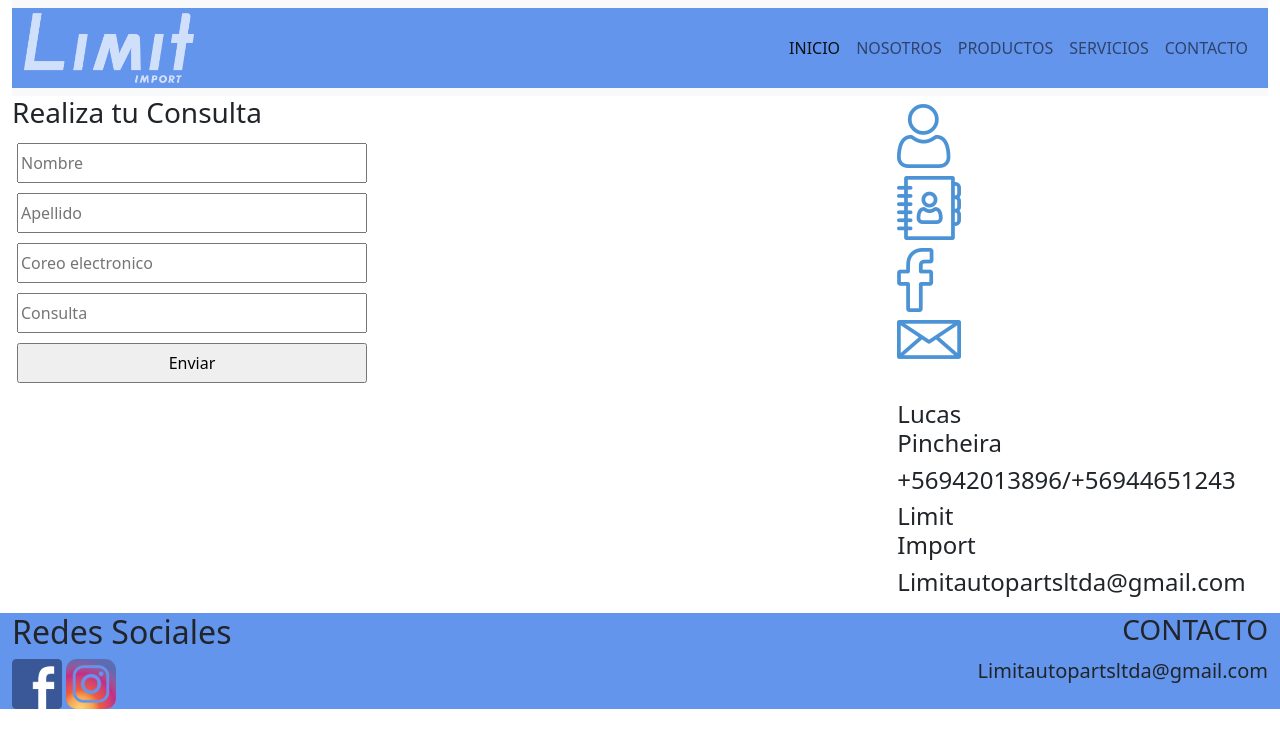
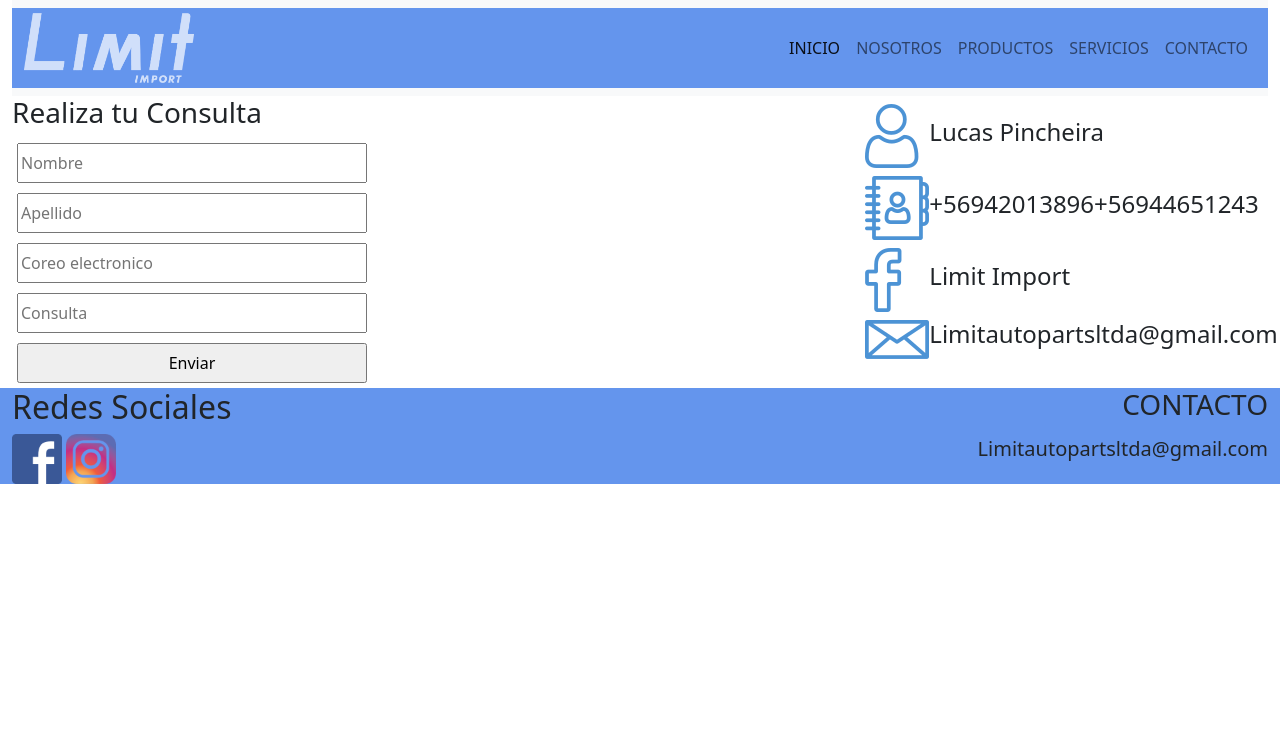
Before and after one commit to Joeshi02/proyecto-bootstrap.coder, a plain HTML site: page pages/contacto.html in a window 1280 px wide. Drawn offline with nearby package versions, Linux system fonts and the light colour scheme.

Commit message:
correccion de pagina contacto y css

```diff
--- a/css/style.css
+++ b/css/style.css
@@ -18,4 +18,7 @@ height: 50px;}
     width: 90px;
     height: 80px;
   }
-  ul{list-style: none;}
+  ul{
+    list-style: none;
+    margin: 0;
+    padding: 0;}
--- a/pages/contacto.html
+++ b/pages/contacto.html
@@ -54,21 +54,26 @@
               <input class="tamañoForm" type="submit" value="Enviar">
           </form>
           </div>
-          <div class="col-lg-2 col-6 ">
-          <ul>
-            <li class="mt-2"><img src="../images_limit/001-usuario.png" alt="contactoLogo"></li>
-            <li class="mt-2"><img src="../images_limit/001-agenda.png" alt="telefono"></li>
-            <li class="mt-2"><img src="../images_limit/003-facebook.png" alt="facebook"></li>
-            <li class="mt-2"><img src="../images_limit/002-correo-electrnico.png" alt="logo mail"></li>
-          </ul>
-          <div class="col-lg-2 col-6">
+          <div class="col-lg-4 col-12 ">
             <ul>
-              <li><h4>Lucas Pincheira</h4></li>
-              <li><h4>+56942013896/+56944651243</h4></li>
-              <li><h4>Limit Import</h4></li>
-              <li><h4>Limitautopartsltda@gmail.com</h4></li>
+              <li class="mt-2 d-flex align-items-center">
+                <img src="../images_limit/001-usuario.png" alt="contactoLogo">
+                <h4>Lucas Pincheira</h4>
+              </li>
+              <li class="mt-2 d-flex align-items-center">
+                <img src="../images_limit/001-agenda.png" alt="telefono">
+                <h4>+56942013896</h4>
+                <h4>+56944651243</h4>
+              </li>
+              <li class="mt-2 d-flex align-items-center">
+                <img src="../images_limit/003-facebook.png" alt="facebook">
+                <h4>Limit Import</h4>
+              </li>
+              <li class="mt-2 d-flex align-items-start">
+                <img src="../images_limit/002-correo-electrnico.png" alt="logo mail">
+                <h4>Limitautopartsltda@gmail.com</h4>
+              </li>
             </ul>
-          </div>
           </div>
         </main>
         <footer class="row">
@@ -83,7 +88,7 @@
             <a href="https://www.instagram.com/limit_import/"target="_blank"><img class="img-fluid log" src="../images_limit/logo_insta.png" alt="logo insta"> </a>
           </div>
           <div class="col-lg-6 col-6 d-flex justify-content-end">
-            <h5>Limitautopartsltda@gmail.com</h3>
+            <p class="fs-5">Limitautopartsltda@gmail.com</p>
           </div>
         </footer>
     </div>
```
